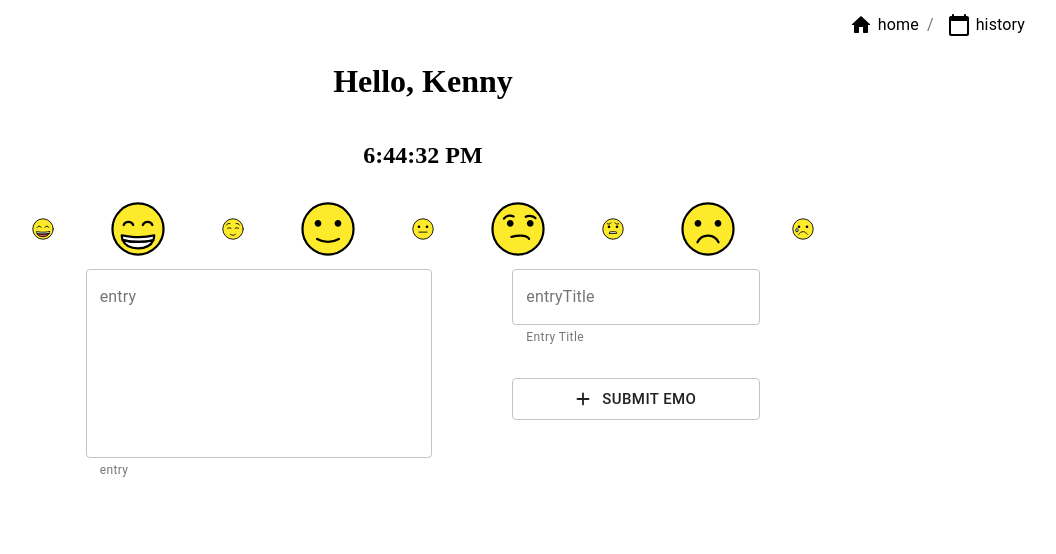
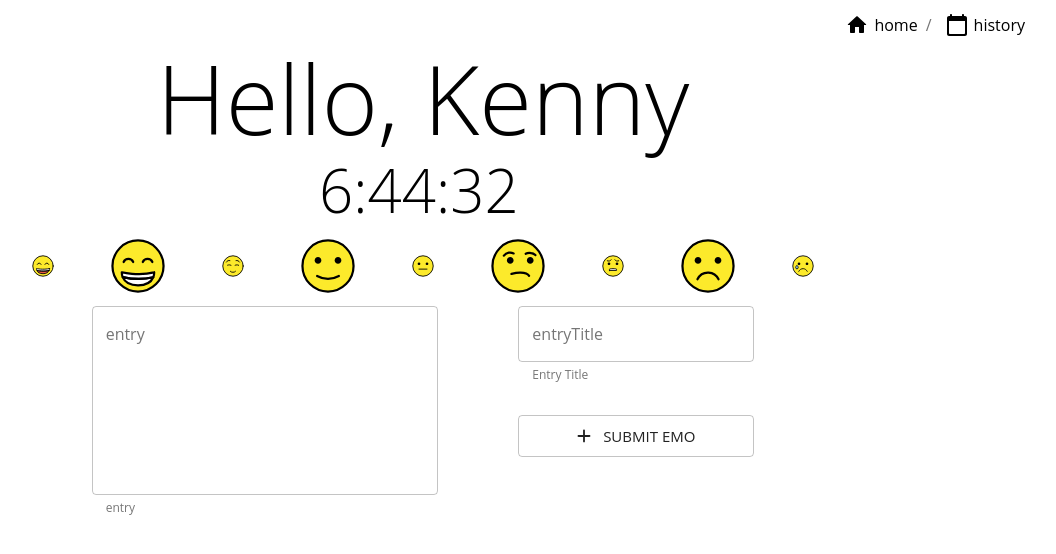
Before and after one commit to kennyctran/emo-check, a React app: page / in a window 1280 px wide. Shown: the top 554 px of the page, without its empty margins (217-1273 px from the left). Built offline with nearby package versions, Linux system fonts and the light colour scheme; the HTML template or start-up script is replaced by a standard one.

Commit message:
Implemented new font and positioned greeting and time

```diff
--- a/src/App.js
+++ b/src/App.js
@@ -7,12 +7,39 @@ import Clock from "./components/Clock";
 import Grid from "@material-ui/core/Grid";
 import { BrowserRouter as Router, Switch, Route } from "react-router-dom";
 import Nav from "./components/Nav";
+import {
+  createMuiTheme,
+  responsiveFontSizes,
+  ThemeProvider,
+} from "@material-ui/core/styles";
+
+const theme = createMuiTheme({
+  typography: {
+    fontFamily: ["Darker Grotesque", "Open Sans", "sans-serif"],
+  },
+  // props: {
+  //   MuiTypography: {
+  //     variantMapping: {
+  //       h1: "h1",
+  //       h2: "h2",
+  //       h3: "h3",
+  //       h4: "h4",
+  //       h5: "h5",
+  //       h6: "h6",
+  //       subtitle1: "span",
+  //       subtitle2: "span",
+  //       body1: "p",
+  //       body2: "p",
+  //     },
+  //   },
+  // },
+});
 
 export default function App() {
   // TODO: Add state to keep track of time of day for theme?
-
   return (
     <Router>
+      <ThemeProvider theme={theme}>
         <Grid container justify="flex-end">
           <Nav />
           <div style={{ width: "30px" }}>{""}</div>
@@ -40,6 +67,7 @@ export default function App() {
             </Route>
           </Switch>
         </Grid>
+      </ThemeProvider>
     </Router>
   );
 }
--- a/src/components/Clock.js
+++ b/src/components/Clock.js
@@ -1,12 +1,39 @@
 import React from "react";
 import useTime from "../custom/useTime";
 import Grid from "@material-ui/core/Grid";
+import Typography from "@material-ui/core/Typography";
+import { makeStyles } from "@material-ui/core/styles";
+
+const useStyles = makeStyles({
+  spacer: {
+    width: "15px",
+  },
+  timeContainer: {
+    width: "100%",
+    display: "flex",
+  },
+  timeSpacer: {
+    width: "50%",
+  },
+  time: {
+    width: "50%",
+  },
+});
 
 export default function Clock() {
   const [time] = useTime();
+  const classes = useStyles();
   return (
-    <Grid container justify="center">
-      <h2>{time}</h2>
+    <Grid container justify="center" style={{ width: "100%" }}>
+      <div className={classes.timeContainer}>
+        <div className={classes.timeSpacer + " spacer"}></div>
+        <Grid container justify="center">
+          <Typography className={classes.time} variant="h2">
+            {time.slice(0, 8)}
+          </Typography>
+        </Grid>
+        <div className={classes.timeSpacer + " spacer"}></div>
+      </div>
     </Grid>
   );
 }
--- a/src/components/Greeting.js
+++ b/src/components/Greeting.js
@@ -1,13 +1,24 @@
 import React, { useState } from "react";
 import useName from "../custom/useName";
 import Grid from "@material-ui/core/Grid";
+import { makeStyles } from "@material-ui/core/styles";
+import Typography from "@material-ui/core/Typography";
+
+const useStyles = makeStyles({
+  root: {
+    margin: 0,
+  },
+});
 
 export default function Greeting() {
   const [message] = useState("Hello, ");
   const name = useName();
+  const classes = useStyles();
   return (
     <Grid container justify="center">
-      <h1>{message + name}</h1>
+      <Typography variant="h1" className={classes.root}>
+        {message + name}
+      </Typography>
     </Grid>
   );
 }
```
Also changed, not shown: 1 other file (tests, documents, lock files or other folders). Lines whose indentation alone changed are shown as unchanged.
